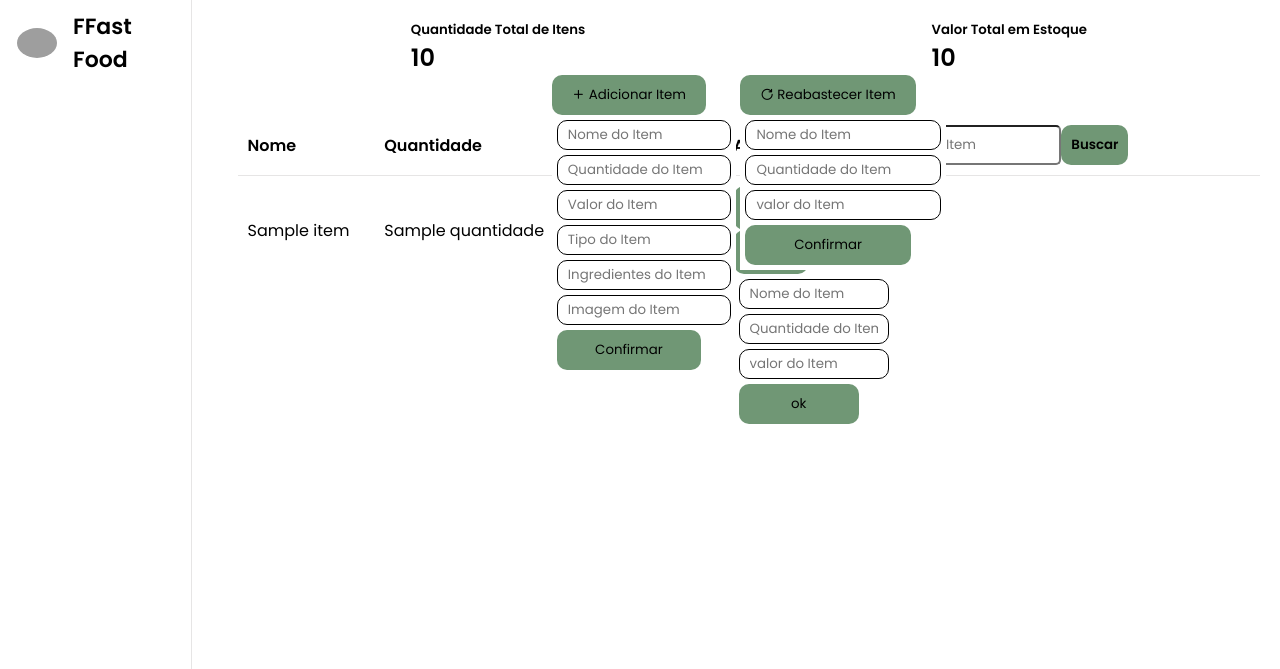
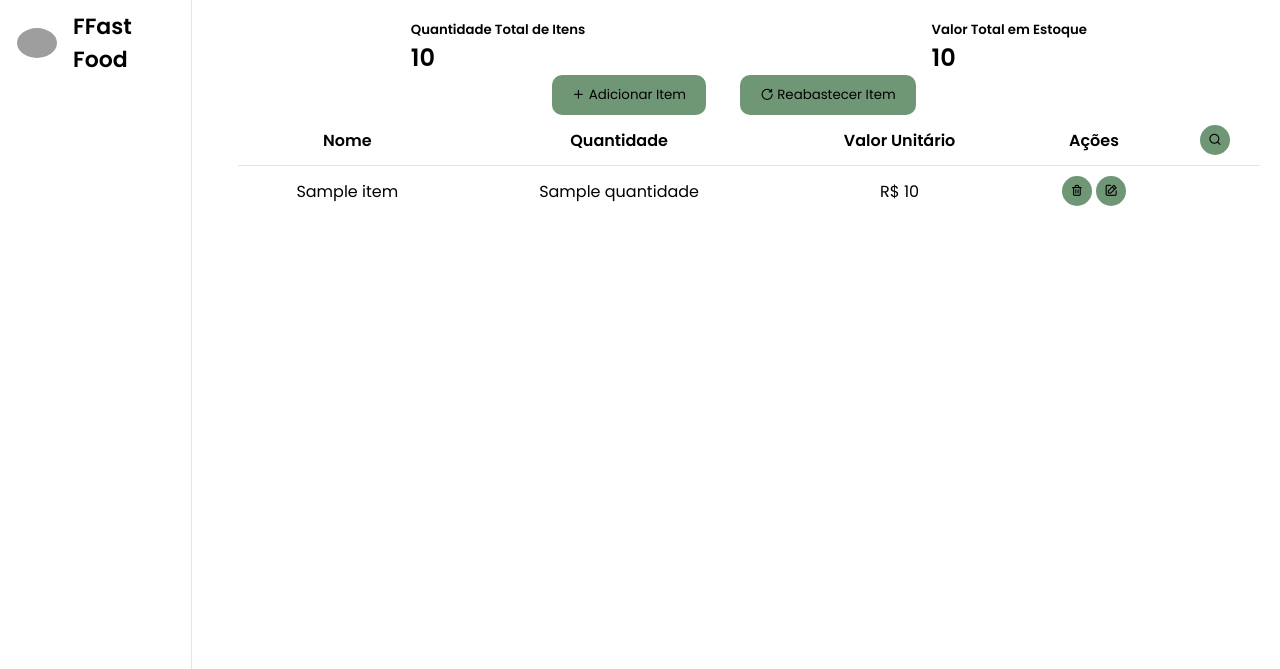
Before and after one commit to mathst/Bite, a Django app: template api/mainApi/templates/estoque.html in a window 1280 px wide. Shown: the top 669 px of the page. Run offline with Django 4.2, Linux system fonts and the light colour scheme; the template is opened without the code that fills it: most values are stand-ins (such as "Sample title", 1, 10 or a date in 2020); some libraries are stand-ins or nearby versions; grey boxes are pictures that could not be loaded.

Commit message:
alteração no funcionamento do estoque e pesquisa de item

```diff
--- a/api/mainApi/templates/estoque.html
+++ b/api/mainApi/templates/estoque.html
@@ -26,9 +26,9 @@
   <div class="row mb-4">
     <div class="col-md-6">
       <div class="dropdown">
-        <button class="uil uil-plus dropdown-btn ">  Adicionar Item</button>
+        <button class="uil uil-plus dropdown-btn "> Adicionar Item</button>
         <div class="dropdown-content">
-          <form method="POST" class="adicionar" id="adicionar">
+          <form method="POST" class="add" id="adicionar">
             {% csrf_token %}
             <input type="text" name="nome_item" class="drop-form mb-2" placeholder="Nome do Item">
             <input type="text" name="quantidade_item" class="drop-form mb-2"placeholder="Quantidade do Item">
@@ -36,25 +36,29 @@
             <input type="text" name="tipo_item" class="drop-form mb-2"placeholder="Tipo do Item">
             <input type="text" name="ingredientes_item" placeholder="Ingredientes do Item">
             <input type="text" name="imagem_item" class="drop-form mb-2"placeholder="Imagem do Item">
-            <button type="submit" name="adicionar"class="dropdown-btn">Confirmar</button>
+            <button type="submit" name="adicionar"class="btn-table">
+              <i class="uil uil-check"></i>
+            </button>
           </form>
         </div>
       </div>
       <div class="dropdown">
-        <button class="uil uil-redo dropdown-btn">  Reabastecer Item</button>
+        <button class="uil uil-redo dropdown-btn"> Reabastecer Item</button>
         <div class="dropdown-content">
-          <form method="POST" id="reabastecer-item-form">
+          <form method="POST" class="update" id="update">
             {% csrf_token %}
             <input type="text" name="nome_item" class="drop-form mb-2" placeholder="Nome do Item">
             <input type="text" name="quantidade_item" class="drop-form mb-2" placeholder="Quantidade do Item">
             <input type="text" name="valor_item" class="drop-form mb-2" placeholder="valor do Item">
-            <button type="submit" cname="adicionar"class="dropdown-btn">Confirmar</button>
+            <button type="submit" cname="adicionar"class="btn-table">
+              <i class="uil uil-check"></i>
+            </button>
           </form>
         </div>
       </div>
     </div>
   </div>
-  <div class = "col-md-6">
+  <div class = "col-md-10">
   <table class="table table-striped ">
     <thead>
       <tr>
@@ -62,13 +66,18 @@
         <th scope="col">Quantidade</th>
         <th scope="col">Valor Unitário</th>
         <th scope="col">Ações</th>
-        <th scope="col">
-          <form method="GET">
-            <div class="input-group">
-              <input type="text" name="search_query" class="add-item-form" placeholder="Pesquisar Item">
-              <button class="add-item-button" type="submit">Buscar</button>
+        <th scope="col" class="search-label-column">
+          <div class="dropdown">
+            <button class="btn-table btn-circle">
+              <i class="uil uil-search"></i>
+            </button>
+            <div class="dropdown-content">
+              <form method="POST" id="pesquisar">
+                {% csrf_token %}
+                <input type="text" id='search-input' name="pesquisar" class="pesquisar" placeholder="Pesquisar Item">
+              </form>
             </div>
-          </form>
+          </div>
         </th>
       </tr>
     </thead>
@@ -79,23 +88,30 @@
         <td>{{ item.quantidade }}</td>
         <td>R$ {{ item.valor_unitario }}</td>
         <td>
-          <form method="POST" style="display: inline;">
-            {% csrf_token %}
-            <button type="submit" name="remover" class="add-item-button btn-sm "><i class="uil uil-trash-alt"></i></button>
-          </form>
           <div class="dropdown">
-            <button class="dropdown-btn"><i class="uil uil-edit"></i></button>
+            <form method="POST" style="display: inline;">
+              {% csrf_token %}
+              <button type="submit" name="remover" class="btn-table btn-circle">
+                <i class="uil uil-trash-alt"></i>
+              </button>
+            </form>
+          </div>
+          <div class="dropdown">
+            <button class="btn-table btn-circle">
+              <i class="uil uil-edit"></i>
+            </button>
             <div class="dropdown-content">
               <form method="POST" id="reabastecer-item-form">
                 {% csrf_token %}
                 <input type="text" name="nome_item" class="drop-form mb-2" placeholder="Nome do Item">
                 <input type="text" name="quantidade_item" class="drop-form mb-2" placeholder="Quantidade do Item">
                 <input type="text" name="valor_item" class="drop-form mb-2" placeholder="valor do Item">
-                <button type="submit" cname="adicionar"class="dropdown-btn">ok</button>
+                <button type="submit" name="adicionar"class="btn-table btn-circle">
+                  <i class="uil uil-check"></i>
+                </button>
               </form>
             </div>
           </div>
-        </div>
         </td>
       </tr>
       {% endfor %}
--- a/api/static/CSS/style.css
+++ b/api/static/CSS/style.css
@@ -280,7 +280,7 @@ nav .logo-name .logo-name-text {
   margin-bottom: 10px;
 }
 
-.dashboard .content .add-item-form input[type="submit"] {
+.dashboard .content .add-itqem-form input[type="submit"] {
   width: 50%;
   height: 60px;
   background-color: var(--primary-color);
@@ -347,10 +347,44 @@ nav .logo-name .logo-name-text {
   .table th,
   .table td {
     padding: 8px;
-    text-align: left;
+    text-align: center;
   }
 }
 
+/* Tabela */
+.table {
+  width: 100%;
+  border-collapse: collapse;
+}
+
+.table thead th {
+  padding: 10px;
+  background-color: var(--panel-color);
+  color: var(--text-color);
+  text-align: center;
+  border-bottom: 1px solid var(--border-color);
+}
+
+.table tbody td {
+  text-align: center;
+  padding: 10px;
+  border-bottom: 1px solid var(--border-color);
+}
+
+.table tbody tr:last-child td {
+  border-bottom: none;
+}
+
+.search-label-column {
+  position: relative;
+}
+
+.search-label {
+  display: flex;
+  align-items: center;
+  justify-content: center;
+  width: 100%;
+}
 
 .row {
   display: flex;
@@ -363,38 +397,33 @@ nav .logo-name .logo-name-text {
 .dropdown {
   position: relative;
   display: inline-block;
-}
-
-.dropdown-btn {
-  background-color: var(--primary-color);
-  color: var(--text-color);
-  padding: 10px 20px;
-  border: none;
-  border-radius: 10px;
-  cursor: pointer;
-  transition: background-color 0.3s ease;
-  margin-right: 30px;
-}
-
-.dropdown-btn  i {
-  font-size: 24px;
-  margin-right: 10px;
-}
-
-.dropdown-btn hover {
-  background-color: #558f61;
+  overflow: visible;
 }
 
 
+.dropdown:hover .dropdown-content {
+  display: block;
+}
+
 .dropdown-content {
   position: absolute;
+  display: none;
   top: 100%;
-  left: 0;
+  left: 50%;
+  transform: translateX(-60%);
   background-color: var(--panel-color);
-  display: block;
+  box-shadow: 0px 8px 16px 0px rgba(0, 0, 0, 0.2);
+  border-radius: 5%;
   min-width: 160px;
   padding: 5px;
   z-index: 1;
+}
+
+.dropdown-content a {
+  display: block;
+  padding: 8px 16px;
+  text-decoration: none;
+  color: var(--text-color);
 }
 
 .dropdown-content form {
@@ -411,44 +440,65 @@ nav .logo-name .logo-name-text {
   margin-bottom: 5px;
 }
 
-.dropdown-content a {
-  display: block;
-  padding: 8px 16px;
-  text-decoration: none;
-  color: var(--text-color);
+/* botões */
+
+.search-form {
+  width: 50%;
+  height: 30%;
+  padding: 5px 10px;
+  border-radius: 5px;
+  border: 1px solid var(--border-color);
+  margin-right: 5px;
 }
 
-.dropdown:hover .dropdown-content {
-  display: block;
+.dropdown-btn {
+  background-color: var(--primary-color);
+  color: var(--text-color);
+  padding: 10px 20px;
+  margin-right: 30px;
+  border: none;
+  border-radius: 10px;
+  cursor: pointer;
+  transition: background-color 0.3s ease;
 }
 
-
-.input-group{
-  display: flex;
-  flex-direction:center;
+.dropdown-btn i {
+  font-size: 24px;
+  margin-right: 10px;
+  font-weight: bold;
 }
 
-/* Tabela */
-.table {
-  width: 100%;
-  border-collapse: collapse;
+.dropdown-btn:hover {
+  background-color: #558f61;
 }
 
-.table thead th {
-  padding: 10px;
-  background-color: var(--panel-color);
+.btn-table {
+  background-color: var(--primary-color);
   color: var(--text-color);
-  text-align: left;
-  border-bottom: 1px solid var(--border-color);
+  border: none;
+  padding: 0; /* Removido o padding */
+  width: 30px; /* Largura fixa */
+  height: 30px; /* Altura fixa */
+  border-radius: 10%;
+  cursor: pointer;
+  transition: background-color 0.3s ease;
+  display: flex; /* Adicionado para centralizar o ícone verticalmente */
+  justify-content: center; /* Adicionado para centralizar o ícone horizontalmente */
+  align-items: center; /* Adicionado para centralizar o ícone verticalmente */
+}
+.btn-table i {
+  font-size: 100%;
+  font-weight: bold;
+}
+.btn-circle {
+  border-radius: 50%; /* Formato de círculo */
+}
+.btn-table:hover {
+  background-color: #558f61;
 }
 
-.table tbody td {
-  padding: 10px;
-  border-bottom: 1px solid var(--border-color);
-}
-
-.table tbody tr:last-child td {
-  border-bottom: none;
+.dropdown:hover .btn-table + .dropdown-content {
+  display: block;
 }
 
 /* Outros elementos */
--- a/api/static/JS/scripts.js
+++ b/api/static/JS/scripts.js
@@ -143,14 +143,56 @@
 
 /*  dropdown */
 
-$(document).ready(function() {
-    $('.dropdown-btn').click(function() {
-      $(this).siblings('.dropdown-content').toggle();
+// $(document).ready(function() {
+//     $('.dropdown-btn').click(function() {
+//       $(this).siblings('.dropdown-content').toggle();
+//     });
+//   });
+
+// document.addEventListener('DOMContentLoaded', function() {
+//     var dropdownButton = document.querySelector('.dropdown-btn' || '.btn-table-dropdown');
+//     var dropdownContent = document.querySelector('.dropdown-content');
+
+//     dropdownButton.addEventListener('click', function() {
+//         dropdownContent.style.display = dropdownContent.style.display === 'block' ? 'none' : 'block';
+//     });
+// });
+
+// funçaõ de pesquisar com enter
+
+document.addEventListener('DOMContentLoaded', function() {
+    var searchInput = document.getElementById('search-input');
+
+    searchInput.addEventListener('keydown', function(event) {
+      if (event.key === 'Enter') {
+        event.preventDefault();
+        performSearch(searchInput.value);
+      }
+    });
+
+    function performSearch(query) {
+      // Aqui você pode executar a ação desejada com o valor do campo de pesquisa
+      console.log('Pesquisar:', query);
+    }
+  });
+
+// função do dropdown
+
+document.addEventListener('DOMContentLoaded', function() {
+  var dropdownButtons = document.querySelectorAll('.dropdown-btn');
+
+  dropdownButtons.forEach(function(button) {
+    var dropdownContent = button.nextElementSibling;
+
+    button.addEventListener('click', function() {
+      dropdownContent.style.display = dropdownContent.style.display === 'block' ? 'none' : 'block';
     });
   });
+});
 
+// função de validação
 
-  (function ($) {
+(function ($) {
     "use strict";
     /*==================================================================
     [ Validate ]*/
@@ -169,7 +211,7 @@ $(document).ready(function() {
         return check;
     });
 
-    $('.validate-form .input100').each(function(){
+$('.validate-form .input100').each(function(){
         $(this).focus(function(){
            hideValidate(this);
         });
@@ -201,6 +243,9 @@ $(document).ready(function() {
     }
 
 })
+
+// função para ocultar mensagem
+
 (jQuery);
 
     // Seleciona todas as divs com a classe "message"
```
Also changed, not shown: api/mainApi/models.py (+29 -12 lines), api/mainApi/views.py (+15 -8 lines), api/db.sqlite3.
